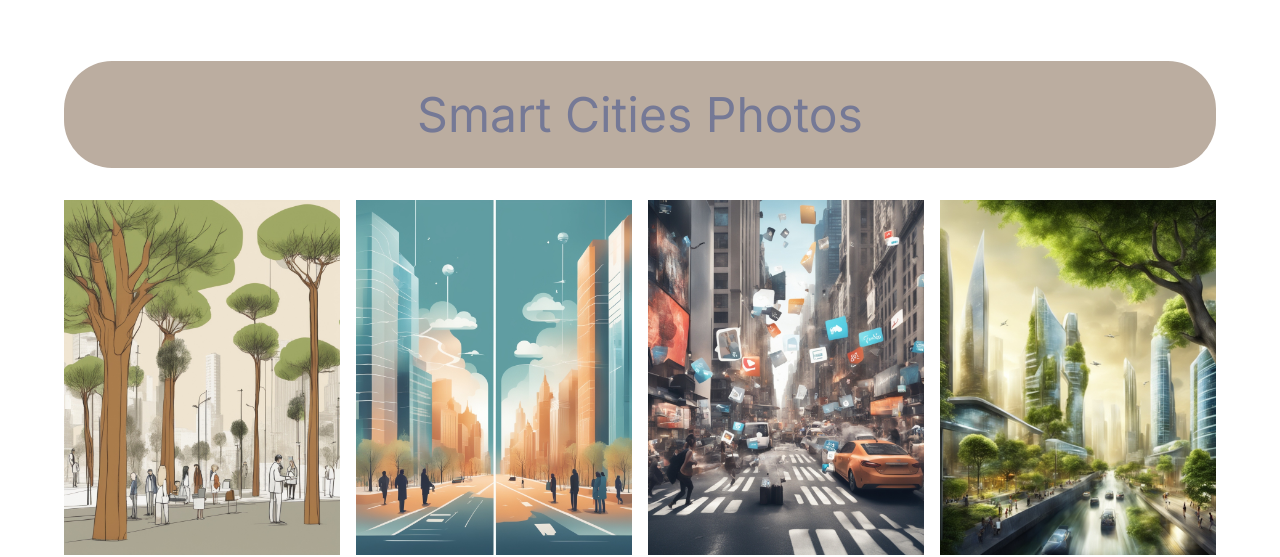
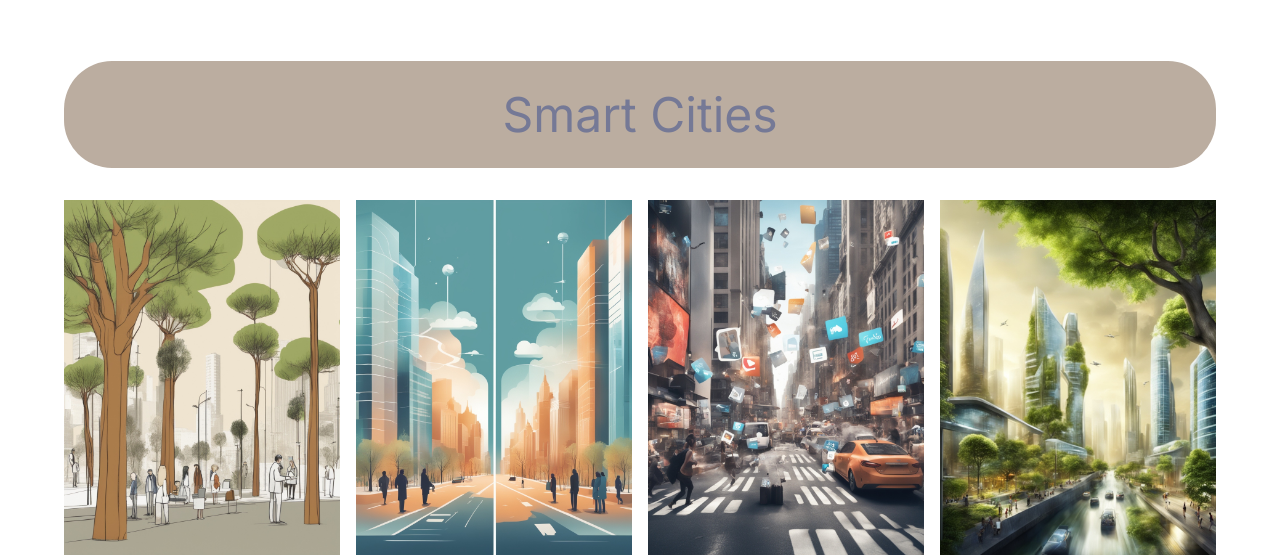
Before and after one commit to LMC069/Task-1-DES222, a plain HTML site: page index.html in a window 1280 px wide. Shown: the part 875-1432 px from the top of the page. Drawn offline with Linux system fonts and the light colour scheme.

Commit message:
Update index.html

```diff
--- a/index.html
+++ b/index.html
@@ -28,7 +28,7 @@
       <div class="team-member-card-blurb" id="teamMemberCardBlurb3">Augmented Reality (AR) offers a glimpse into the future of smart cities. By overlaying digital content on physical spaces, AR can enhance the way we navigate and experience cities. However, the potential for a dystopian future, where reality is dominated by digital layers, cannot be ignored.</div>
     </div>
 
-    <div class="our-clients-title" id="ourClientsTitle">Smart Cities Photos</div>
+    <div class="our-clients-title" id="ourClientsTitle">Smart Cities</div>
     <div class="client-icon-container" id="clientIcon1"><img class="client-icon" src="images/Image 4.png"></img></div>
     <div class="client-icon-container" id="clientIcon2"><img class="client-icon" src="images/Image 5.png"></img></div>
     <div class="client-icon-container" id="clientIcon3"><img class="client-icon" src="images/Image 6.png"></img></div>
```
